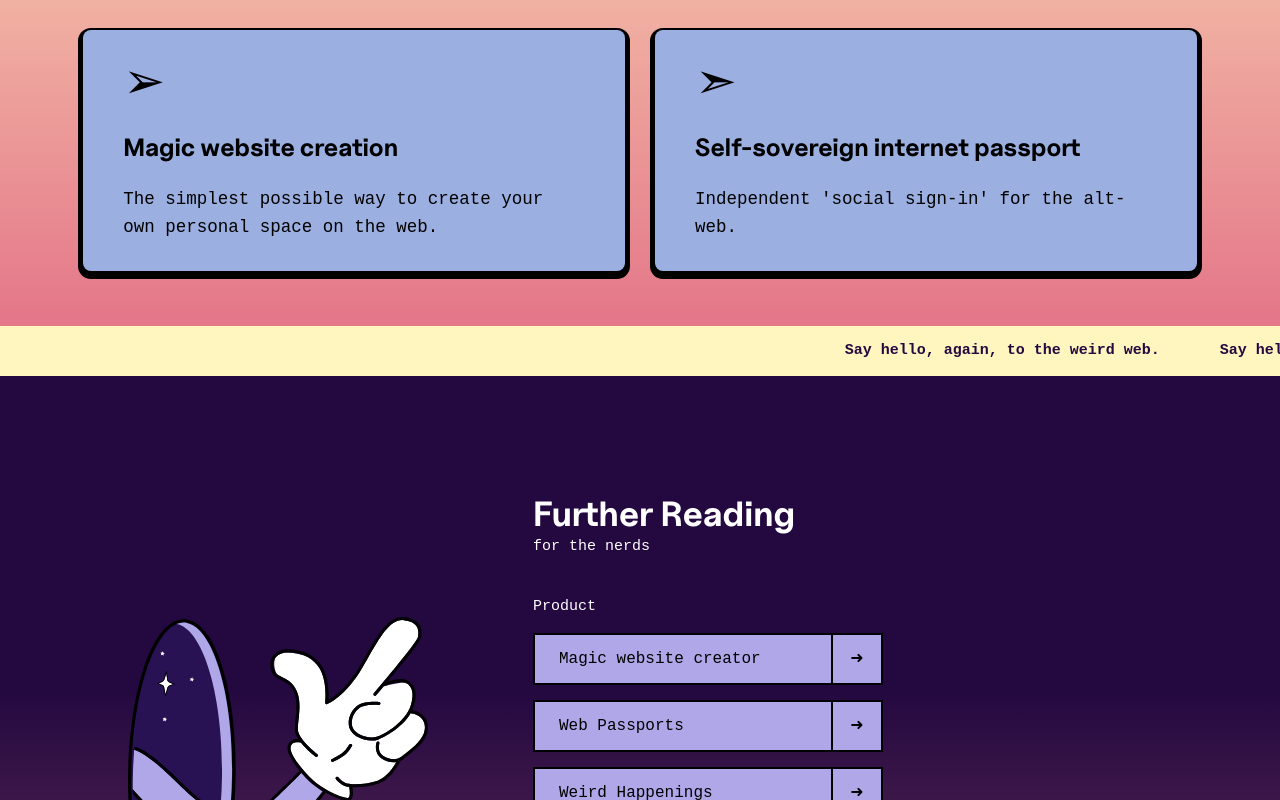
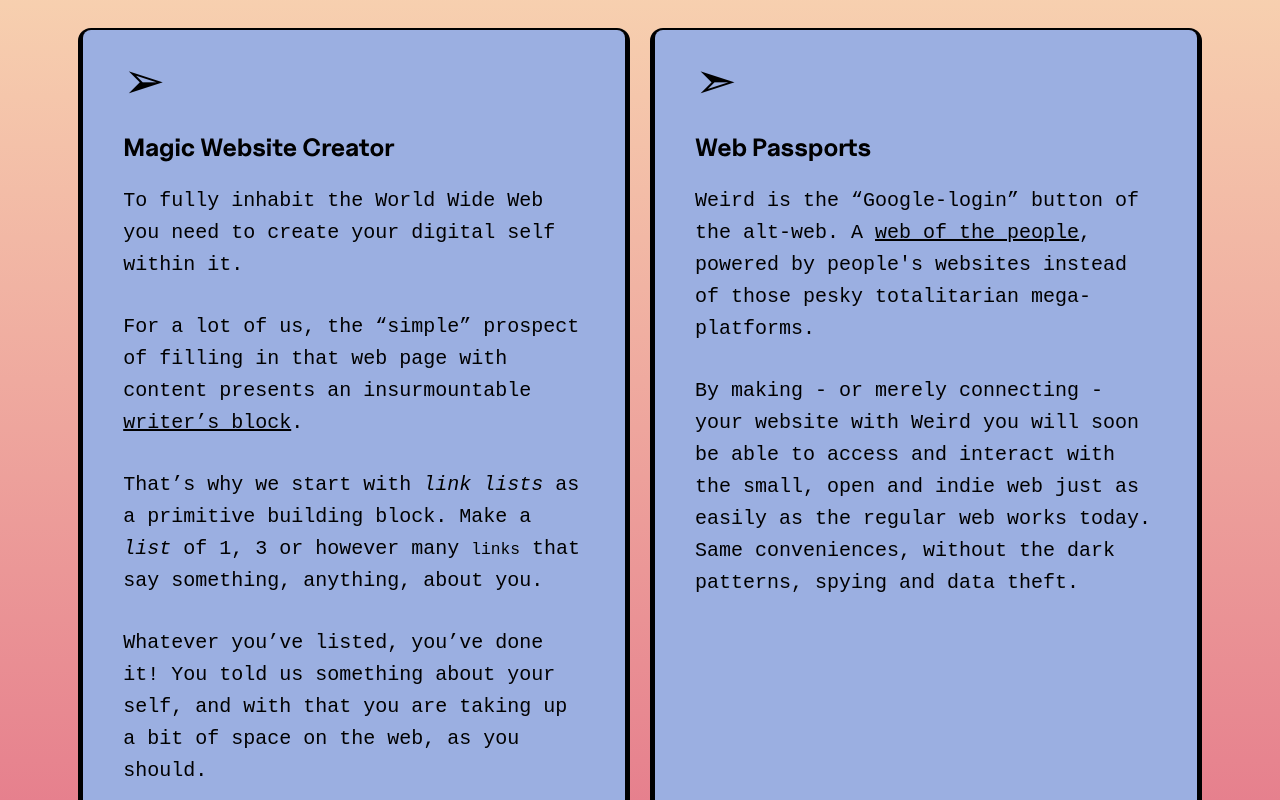
Before and after one commit to muni-town/weird-website, a SvelteKit app: page / in a window 1280 px wide. Shown: the part 1740-2540 px from the top of the page. Built offline with nearby package versions, Linux system fonts and the light colour scheme; a web font is replaced by a local one.

Commit message:
DEV: updates "feature" cards on the landing page (#10)
This PR does two things:

1. Adds a new reusable `<Markdown>` component that takes raw markdown and cooks it
2. Updates the "features" section on the landing page with new copy and makes it use the new `<Markdown>` component.

```diff
--- a/src/lib/Markdown.svelte
+++ b/src/lib/Markdown.svelte
@@ -1,7 +1,36 @@
 <script>
   import { marked } from "marked";
-
-  export let rawMarkdown = "";
+  export let rawMarkdown;
 </script>
 
-{@html marked(rawMarkdown)}
+<div class="markdown-content">
+  {@html marked(rawMarkdown)}
+</div>
+
+<style>
+  .markdown-content {
+    /* these are styles for cooked markdown
+       without :global they get purged
+    */
+
+    :global(p) {
+      margin-bottom: 1.5em;
+      font-size: 2em;
+    }
+
+    :global(a) {
+      color: currentColor;
+    }
+
+    :global(ul) {
+      font-size: 2em;
+      margin-bottom: 1.5em;
+      padding-left: 1em;
+      list-style-type: disc;
+
+      :global(li) {
+        margin-bottom: 0.5em;
+      }
+    }
+  }
+</style>
--- a/src/routes/components/Features.svelte
+++ b/src/routes/components/Features.svelte
@@ -1,19 +1,9 @@
 <script>
+  import WebPasspostsCard from "./feature-cards/web-passports.svelte";
+  import MagicWebsiteCreatorCard from "./feature-cards/magic-website-creator.svelte";
+
   const preludeText = "just like milk and honey...";
   const heading = "Weird is a combination of two things that go together";
-
-  const cards = [
-    {
-      icon: "➢",
-      title: "Magic website creation",
-      body: "The simplest possible way to create your own personal space on the web.",
-    },
-    {
-      icon: "➣",
-      title: "Self-sovereign internet passport",
-      body: "Independent 'social sign-in' for the alt-web.",
-    },
-  ];
 </script>
 
 <section class="features">
@@ -31,15 +21,8 @@
       <h2>{heading}</h2>
     </div>
     <div class="cards">
-      {#each cards as { icon, title, body }}
-        <div class="card">
-          <div>
-            <span class="icon">{icon}</span>
-            <h3>{title}</h3>
-            <p>{body}</p>
-          </div>
-        </div>
-      {/each}
+      <MagicWebsiteCreatorCard />
+      <WebPasspostsCard />
     </div>
   </div>
 </section>
@@ -87,25 +70,4 @@
       grid-template-columns: 1fr;
     }
   }
-
-  .card {
-    background: #9bafe1;
-    padding: 3em 4em;
-    border-radius: var(--border-radius);
-    box-shadow: 0px 3px 0 5px black;
-    position: relative;
-
-    .icon {
-      font-size: 5em;
-    }
-
-    h3 {
-      font-size: 2.5em;
-      margin: 1em 0;
-    }
-
-    p {
-      font-size: 1.75em;
-    }
-  }
 </style>
--- /dev/null
+++ b/src/routes/components/feature-cards/card.svelte
@@ -0,0 +1,32 @@
+<div class="card">
+  <div>
+    <span class="icon">
+      <slot name="icon" />
+    </span>
+    <h3>
+      <slot name="title" />
+    </h3>
+    <div class="body">
+      <slot name="body" />
+    </div>
+  </div>
+</div>
+
+<style>
+  .card {
+    background: #9bafe1;
+    padding: 3em 4em;
+    border-radius: var(--border-radius);
+    box-shadow: 0px 3px 0 5px black;
+    position: relative;
+
+    .icon {
+      font-size: 5em;
+    }
+
+    h3 {
+      font-size: 2.5em;
+      margin: 1em 0;
+    }
+  }
+</style>
--- /dev/null
+++ b/src/routes/components/feature-cards/magic-website-creator.md
@@ -0,0 +1,7 @@
+To fully inhabit the World Wide Web you need to create your digital self within it.
+
+For a lot of us, the “simple” prospect of filling in that web page with content presents an insurmountable [writer’s block](https://en.wikipedia.org/wiki/Writer%27s_block).
+
+That’s why we start with _link lists_ as a primitive building block. Make a _list_ of 1, 3 or however many `links` that say something, anything, about you.
+
+Whatever you’ve listed, you’ve done it! You told us something about your self, and with that you are taking up a bit of space on the web, as you should.
--- /dev/null
+++ b/src/routes/components/feature-cards/magic-website-creator.svelte
@@ -0,0 +1,12 @@
+<script>
+  import Card from "./card.svelte";
+  import rawMarkdown from "./magic-website-creator.md?raw";
+  import Markdown from "$lib/Markdown.svelte";
+</script>
+
+<Card>
+  <span slot="icon">➢</span>
+  <span slot="title">Magic Website Creator</span>
+
+  <Markdown {rawMarkdown} slot="body" />
+</Card>
--- /dev/null
+++ b/src/routes/components/feature-cards/web-passports.md
@@ -0,0 +1,3 @@
+Weird is the “Google-login” button of the alt-web. A [web of the people](https://blog.erlend.sh/web-of-the-people), powered by people's websites instead of those pesky totalitarian mega-platforms.
+
+By making - or merely connecting - your website with Weird you will soon be able to access and interact with the small, open and indie web just as easily as the regular web works today. Same conveniences, without the dark patterns, spying and data theft.
--- /dev/null
+++ b/src/routes/components/feature-cards/web-passports.svelte
@@ -0,0 +1,12 @@
+<script>
+  import Card from "./card.svelte";
+  import rawMarkdown from "./web-passports.md?raw";
+  import Markdown from "$lib/Markdown.svelte";
+</script>
+
+<Card>
+  <span slot="icon">➣</span>
+  <span slot="title">Web Passports</span>
+
+  <Markdown {rawMarkdown} slot="body" />
+</Card>
```
